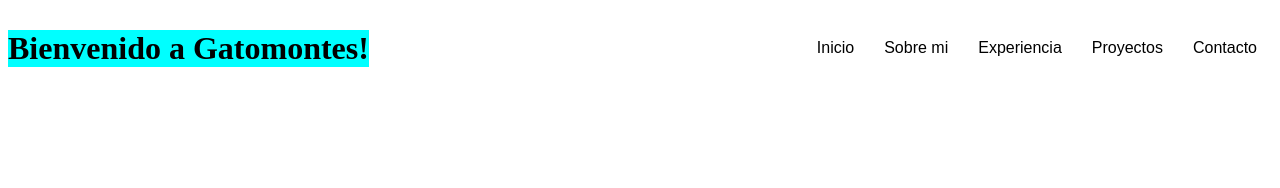
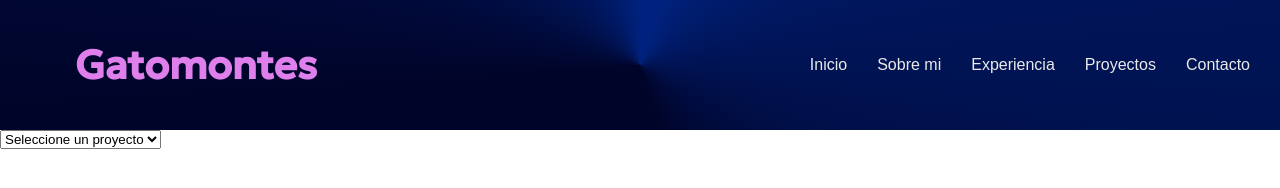
Before and after one commit to nramirezhelvis/Gatomontes.github.io, a plain HTML site: page index.html in a window 1280 px wide. Drawn offline with Linux system fonts and the light colour scheme.

Commit message:
header culminado por ahora

```diff
--- a/index.html
+++ b/index.html
@@ -5,12 +5,15 @@
     <meta charset="UTF-8">
     <meta name="viewport" content="width=device-width, initial-scale=1.0">
     <title>Gatomontes</title>
+    <link rel="preconnect" href="https://fonts.googleapis.com">
+    <link rel="preconnect" href="https://fonts.gstatic.com" crossorigin>
+    <link href="https://fonts.googleapis.com/css2?family=Geologica:wght@500&display=swap" rel="stylesheet">
     <link rel="stylesheet" href="style.css">
 </head>
 
 <body>
     <header>
-        <h1 class="title">Bienvenido a Gatomontes! </h1>
+        <h1 class="title">gatomontes</h1>
         <nav class="navbar">
             <ul class="navbar__ul">
                 <li class="navbar__li"><a href="#">inicio</a></li>
@@ -21,7 +24,22 @@
             </ul>
         </nav>
     </header>
-    <main></main>
+    <main>
+        <section class="proyects">
+            <select name="" id="">
+                <option value="">Seleccione un proyecto</option>
+                <option value="">todos</option>
+                <option value="">spring boot</option>
+                <option value="">angular</option>
+                <option value="">spring boot</option>
+                <option value="">java</option>
+                <option value="">html 5</option>
+            </select>
+            <div class="contentd">
+
+            </div>
+        </section>
+    </main>
 </body>
 
 </html>
--- a/style.css
+++ b/style.css
@@ -1,12 +1,51 @@
+* {
+    margin: 0;
+}
+
+*::first-letter {
+    text-transform: uppercase;
+}
+
+option::first-letter {
+    text-transform: uppercase;
+}
+
+body::-webkit-scrollbar {
+    width: 15px;
+}
+
+body::-webkit-scrollbar-thumb {
+    background-color: #019DF4;
+    border-radius: 50px;
+}
+
+body::-webkit-scrollbar-thumb:hover {
+    background-color: #0091de;
+}
+
 header {
     display: flex;
     justify-content: space-between;
     align-items: center;
     align-content: center;
+    background-color: #000429;
+    background: conic-gradient(#00227e 5%,
+            /* Primer color comienza desde el inicio (0%) */
+            #000429 45%,
+            /* El primer color ocupa el 75% del círculo */
+            #000429 74%,
+            /* El segundo color comienza donde termina el primero (75%) */
+            #00227e 100%
+            /* El segundo color ocupa el 25% restante del círculo (100% - 75%) */
+        );
+    padding: 40px 15px 40px 15px;
 }
 
 .title {
-    background-color: aqua;
+    font-family: 'Geologica', sans-serif;
+    font-size: 40px;
+    color: #f58cffe7;
+    margin: 0 0 0 60px;
 }
 
 .navbar {
@@ -14,7 +53,6 @@ header {
 }
 
 .navbar__ul {
-
     display: flex;
     list-style: none;
 }
@@ -29,20 +67,20 @@ header {
 
 .navbar__li a {
     text-decoration: none;
-    color: #000;
+    color: #eaeaea;
     text-align: center;
-}
-
-.navbar__li a::first-letter {
-    text-transform: uppercase;
 }
 
 /* Hover */
 
 .navbar__li:hover {
     background-color: #7fef47;
+    font-weight: bold;
+    padding: 0 25px;
 }
 
 .navbar__li:hover a {
     color: rgb(0, 57, 95);
 }
+
+@media screen and (width:700px) {}
```
